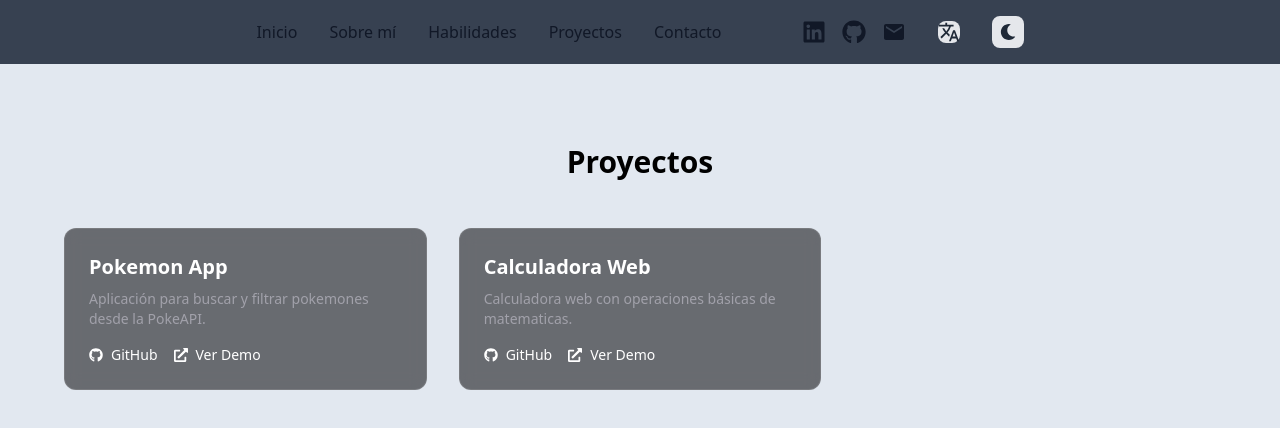
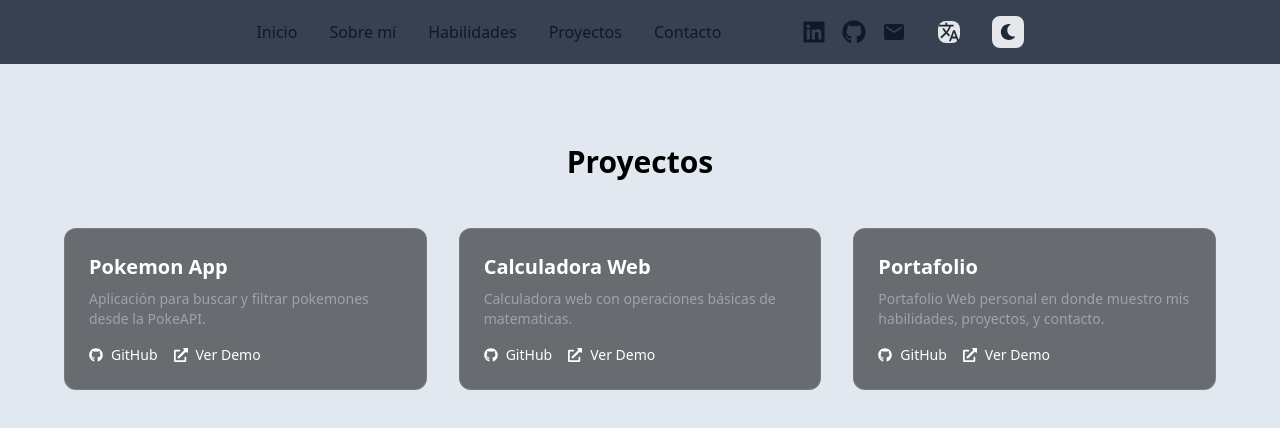
Before and after one commit to Mauricio-Meza/Portfolio, a React (Vite) app: page /projects in a window 1280 px wide. Shown: the top 428 px of the page. Built offline with nearby package versions, Linux system fonts and the light colour scheme.

Commit message:
Add portfolio project to projects list

```diff
--- a/src/data/Projects.js
+++ b/src/data/Projects.js
@@ -15,5 +15,13 @@ export const projects = [
     tech: ["HTML", "CSS", "JavaScript"],
     github: "https://github.com/Mauricio-Meza/Calculadora-Web",
     demo: "https://calculadora-web-pink.vercel.app/"
+  },
+  {
+    id: 3,
+    title: "Portfolio",
+    description: "Portfolio Web personal en donde muestro mis habilidades, proyectos, y contacto.",
+    tech: ["React", "Vite", "JavaScript", "TailwindCSS"],
+    github: "https://github.com/Mauricio-Meza/Portfolio",
+    demo: "https://portfolio-mauricio-bay.vercel.app/"
   }
 ]
--- a/src/i18n/translations.js
+++ b/src/i18n/translations.js
@@ -45,6 +45,13 @@ const translations = {
                 description: 'Calculadora web con operaciones básicas de matematicas.',
                 github: "https://github.com/Mauricio-Meza/Calculadora-Web",
                 demo: "https://calculadora-web-pink.vercel.app/"
+            },
+            {
+                id: 3,
+                title: 'Portafolio',
+                description: 'Portafolio Web personal en donde muestro mis habilidades, proyectos, y contacto.',
+                github: "https://github.com/Mauricio-Meza/Portfolio",
+                demo: "https://portfolio-mauricio-bay.vercel.app/"
             }
 
             ]
@@ -109,6 +116,13 @@ const translations = {
                     github: "https://github.com/Mauricio-Meza/Calculadora-Web",
                     demo: "https://calculadora-web-pink.vercel.app/"
 
+                },
+                {
+                    id: 3,
+                    title: 'Portfolio',
+                    description: 'Personal portfolio web where I showcase my skills, projects, and contact.',
+                    github: "https://github.com/Mauricio-Meza/Portfolio",
+                    demo: "https://portfolio-mauricio-bay.vercel.app/"
                 }
             ]
         },
```
